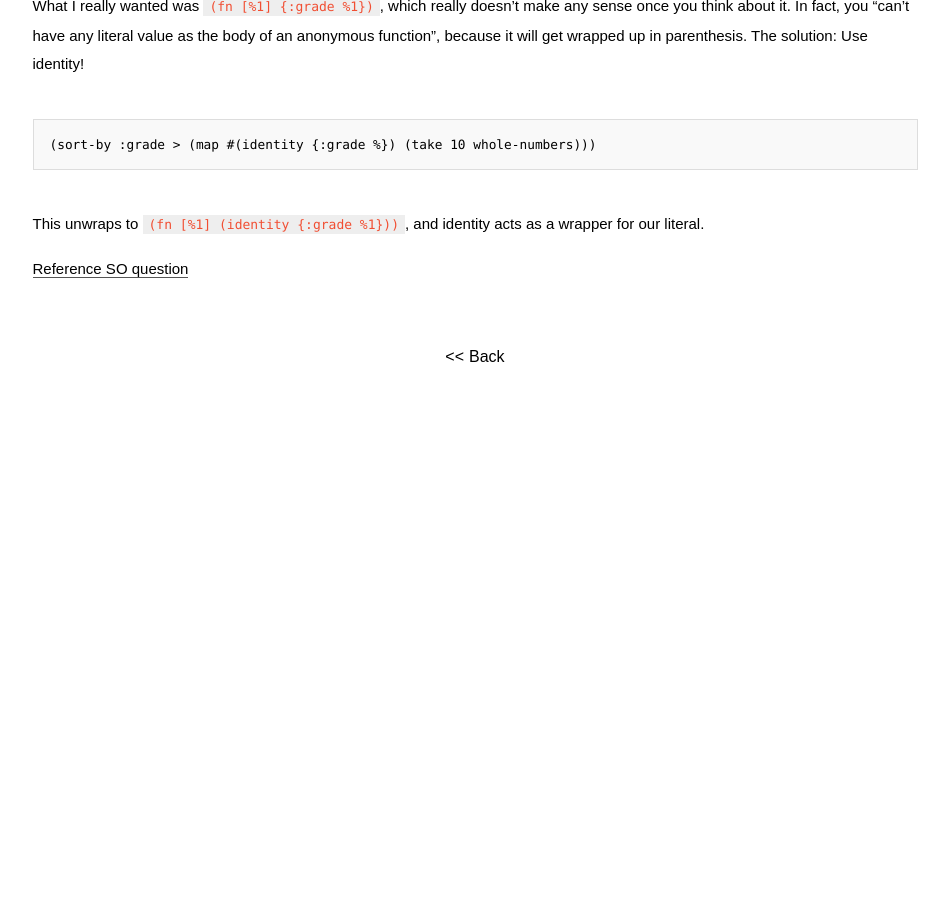
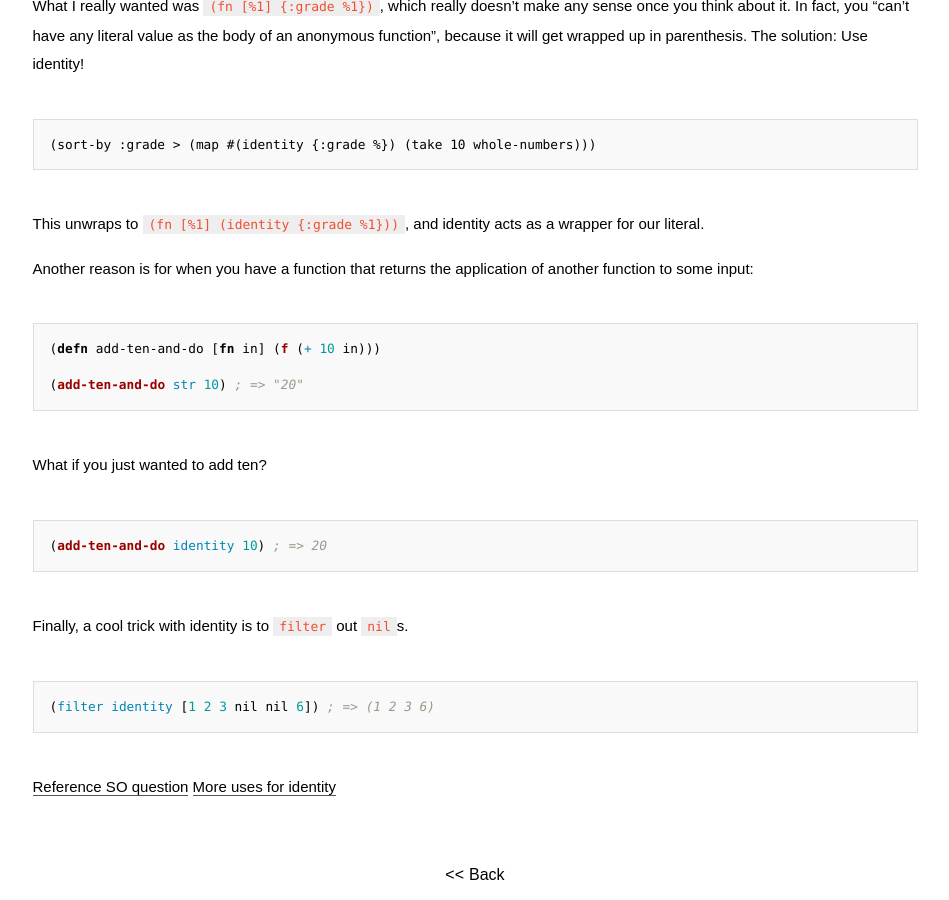
Before and after one commit to johnmarinelli/johnmarinelli.github.io, a Jekyll site: the page built from _posts/2016-02-04-identity-function.md, in a window 1280 px wide and 900 px high, scrolled down 1006 px. Shown: the whole window, without its empty margins (165-1114 px from the left). Built offline with Jekyll 4.4.1, drawn with Linux system fonts in a browser that asks for light colours; some web fonts are replaced; before the commit the page ends 1417 px from its top, so only the background shows below that.

Commit message:
add more uses for identity

````diff
--- a/_posts/2016-02-04-identity-function.md
+++ b/_posts/2016-02-04-identity-function.md
@@ -38,4 +38,26 @@ The solution: Use identity!
 
 This unwraps to `(fn [%1] (identity {:grade %1}))`, and identity acts as a wrapper for our literal.
 
+Another reason is for when you have a function that returns the application of another function to some input:
+
+```clj
+(defn add-ten-and-do [fn in] (f (+ 10 in)))
+
+(add-ten-and-do str 10) ; => "20"
+```
+
+What if you just wanted to add ten?
+
+```clj
+(add-ten-and-do identity 10) ; => 20
+```
+
+Finally, a cool trick with identity is to `filter` out `nil`s.
+
+```clj
+(filter identity [1 2 3 nil nil 6]) ; => (1 2 3 6)
+```
+
+
 [Reference SO question](http://stackoverflow.com/questions/2020570/common-programming-mistakes-for-clojure-developers-to-avoid)
+[More uses for identity](http://www.dreamincode.net/forums/topic/234900-id-in-haskell/)
````
